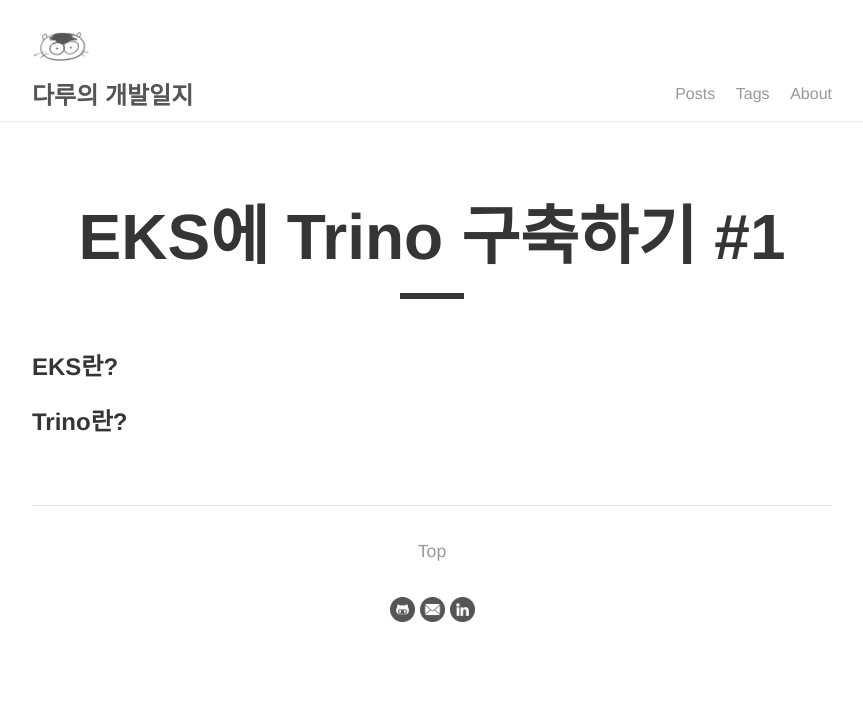
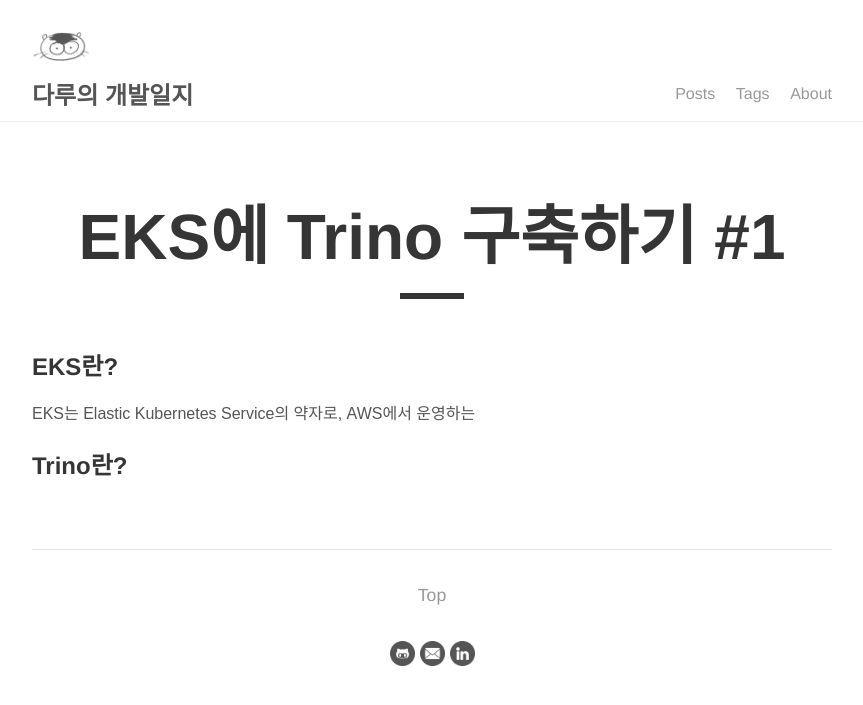
Before and after one commit to daru1027/daru1027.github.io, a Jekyll site: the page built from _posts/2022-09-16-eks-on-trino-part1.md, in a window 1280 px wide. Shown: the top 705 px of the page, without its empty margins (208-1071 px from the left). Built offline with Jekyll 4.4.1, drawn with Linux system fonts in a browser that asks for light colours.

Commit message:
ADD: eks 관련 포스팅 글 추가

```diff
--- a/_posts/2022-09-16-eks-on-trino-part1.md
+++ b/_posts/2022-09-16-eks-on-trino-part1.md
@@ -5,5 +5,7 @@
 ---
 
 ## EKS란?
+EKS는 Elastic Kubernetes Service의 약자로, AWS에서 운영하는
+<br/>
 
 ## Trino란?
```
